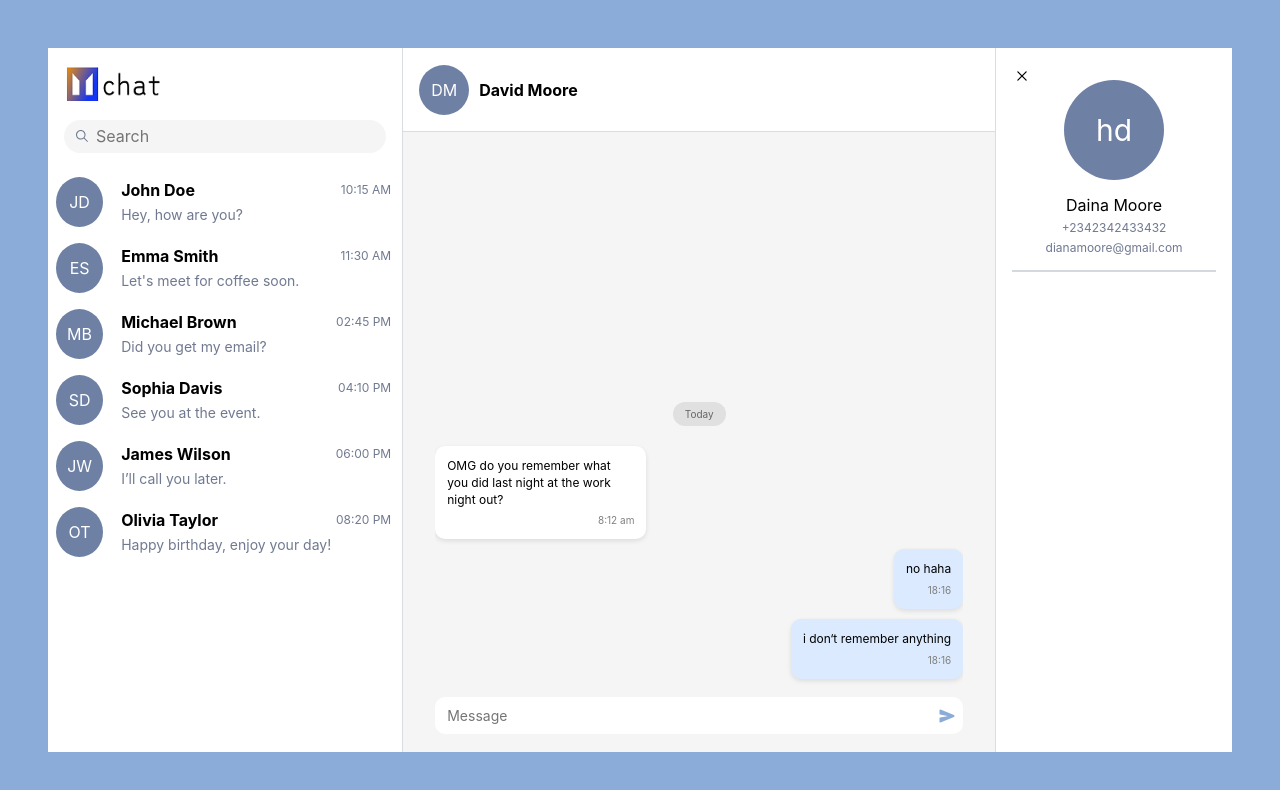
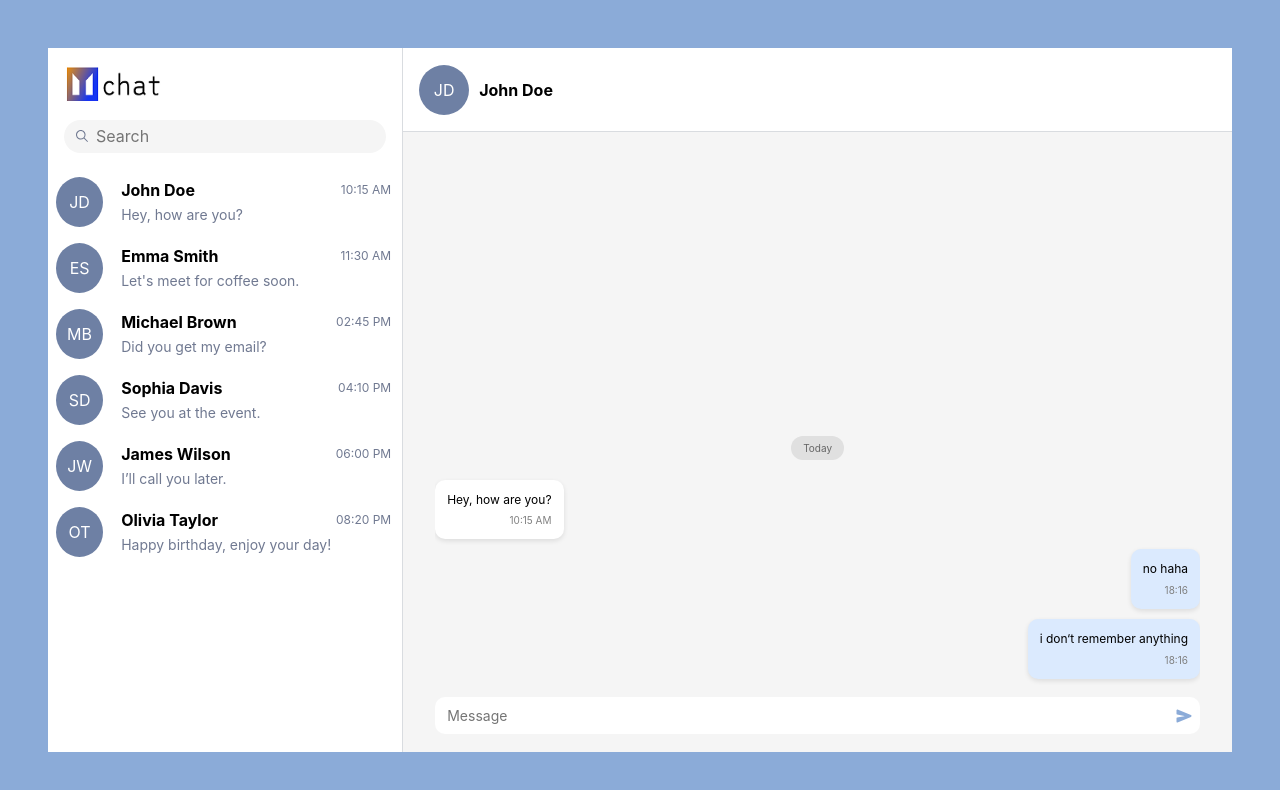
Before and after one commit to SatyamSingh432/team-pumpkin, a React (Vite) app: page / in a window 1280 px wide. Shown: the top 790 px of the page. Built offline with nearby package versions, Linux system fonts and the light colour scheme.

Commit message:
feat: Add functionality

```diff
--- a/src/Layouts/ChatSection.jsx
+++ b/src/Layouts/ChatSection.jsx
@@ -1,12 +1,36 @@
+/* eslint-disable react/prop-types */
 import { IoSend } from "react-icons/io5";
 
 import "../styles/ChatSection.css";
-const ChatSection = () => {
+const ChatSection = ({ individualData, setShowProfile }) => {
+  console.log(individualData);
+  const iconName = (data) => {
+    let arr = data.split(" ");
+    let newArr = new Array(2);
+    for (let ele of arr) {
+      newArr.push(ele[0]);
+    }
+    return newArr.join("");
+  };
   return (
     <div className="chat-sec-container">
       <nav className="chat-sec-nav">
-        <div className="chat-sec-nav-icon">DM</div>
-        <p className="chat-sec-nav-name">David Moore</p>
+        <div
+          className="chat-sec-nav-icon"
+          onClick={() => {
+            setShowProfile(true);
+          }}
+        >
+          {iconName(individualData.name)}
+        </div>
+        <p
+          className="chat-sec-nav-name"
+          onClick={() => {
+            setShowProfile(true);
+          }}
+        >
+          {individualData.name}
+        </p>
       </nav>
       <main className="msg-container">
         {/* ------------------------------------- */}
@@ -15,11 +39,8 @@ const ChatSection = () => {
 
           <div className="message-container left">
             <div className="message-box">
-              <p className="msg-content">
-                OMG do you remember what you did last night at the work night
-                out?
-              </p>
-              <span className="message-time">8:12 am</span>
+              <p className="msg-content">{individualData.message}</p>
+              <span className="message-time">{individualData.time}</span>
             </div>
           </div>
 
--- a/src/Layouts/ProfileView.jsx
+++ b/src/Layouts/ProfileView.jsx
@@ -1,14 +1,20 @@
+/* eslint-disable react/prop-types */
 import { RxCross2 } from "react-icons/rx";
 import "../styles/ProfileView.css";
-const ProfileView = () => {
+const ProfileView = ({ individualData, setShowProfile }) => {
   return (
     <div className="profile-view-container">
-      <RxCross2 className="cross-icon" />
+      <RxCross2
+        className="cross-icon"
+        onClick={() => {
+          setShowProfile(false);
+        }}
+      />
       <div className="profile-view-icon">hd</div>
       <div className="profile-view-info">
-        <div className="profile-view-name">Daina Moore</div>
-        <div className="profile-view-no">+2342342433432</div>
-        <div className="profile-view-email">dianamoore@gmail.com</div>
+        <div className="profile-view-name">{individualData.name}</div>
+        <div className="profile-view-no">{individualData.phone}</div>
+        <div className="profile-view-email">{individualData.email}</div>
       </div>
       <hr className="line" />
     </div>
--- a/src/Layouts/SideBar.jsx
+++ b/src/Layouts/SideBar.jsx
@@ -1,3 +1,4 @@
+/* eslint-disable react/prop-types */
 import ChatBar from "../components/ChatBar";
 import { IoIosSearch } from "react-icons/io";
 
@@ -5,46 +6,7 @@ import logo from "../assets/image66.png";
 
 import "../styles/SideBar.css";
 
-const SideBar = () => {
-  const peopleData = [
-    {
-      id: 1,
-      name: "John Doe",
-      time: "10:15 AM",
-      message: "Hey, how are you?",
-    },
-    {
-      id: 2,
-      name: "Emma Smith",
-      time: "11:30 AM",
-      message: "Let's meet for coffee soon.",
-    },
-    {
-      id: 3,
-      name: "Michael Brown",
-      time: "02:45 PM",
-      message: "Did you get my email?",
-    },
-    {
-      id: 4,
-      name: "Sophia Davis",
-      time: "04:10 PM",
-      message: "See you at the event.",
-    },
-    {
-      id: 5,
-      name: "James Wilson",
-      time: "06:00 PM",
-      message: "I’ll call you later.",
-    },
-    {
-      id: 6,
-      name: "Olivia Taylor",
-      time: "08:20 PM",
-      message: "Happy birthday, enjoy your day!",
-    },
-  ];
-
+const SideBar = ({ peopleData, setIndividualData }) => {
   return (
     <div className="side-bar">
       <div className="sidebar-header-container">
@@ -66,11 +28,13 @@ const SideBar = () => {
         {peopleData.map((data) => {
           return (
             <ChatBar
+              setIndividualData={setIndividualData}
               className="chatbar-hover"
               key={data.id}
               chatName={data.name}
               chatMsg={data.message}
               chatTime={data.time}
+              fullData={data}
             />
           );
         })}
--- a/src/components/ChatBar.jsx
+++ b/src/components/ChatBar.jsx
@@ -1,6 +1,12 @@
 /* eslint-disable react/prop-types */
 import "../styles/ChatBar.css";
-const ChatBar = ({ chatName, chatTime, chatMsg }) => {
+const ChatBar = ({
+  chatName,
+  chatTime,
+  chatMsg,
+  fullData,
+  setIndividualData,
+}) => {
   const iconName = (data) => {
     let arr = data.split(" ");
     let newArr = new Array(2);
@@ -10,7 +16,12 @@ const ChatBar = ({ chatName, chatTime, chatMsg }) => {
     return newArr.join("");
   };
   return (
-    <div className="chatbar-container">
+    <div
+      className="chatbar-container"
+      onClick={() => {
+        setIndividualData(fullData);
+      }}
+    >
       <div className="chatbar-icon">{iconName(chatName)}</div>
       <div className="chatbar-info">
         <div className="chatbar-name-time">
--- a/src/pages/ChatPage.jsx
+++ b/src/pages/ChatPage.jsx
@@ -1,15 +1,78 @@
+import { useState } from "react";
 import SideBar from "../Layouts/SideBar";
 import ChatSection from "../Layouts/ChatSection";
 import ProfileView from "../Layouts/ProfileView";
 
 import "../styles/ChatPage.css";
 const ChatPage = () => {
+  const peopleData = [
+    {
+      id: 1,
+      name: "John Doe",
+      time: "10:15 AM",
+      message: "Hey, how are you?",
+      email: "john.doe@example.com",
+      phone: "+1 123-456-7890",
+    },
+    {
+      id: 2,
+      name: "Emma Smith",
+      time: "11:30 AM",
+      message: "Let's meet for coffee soon.",
+      email: "emma.smith@example.com",
+      phone: "+1 234-567-8901",
+    },
+    {
+      id: 3,
+      name: "Michael Brown",
+      time: "02:45 PM",
+      message: "Did you get my email?",
+      email: "michael.brown@example.com",
+      phone: "+1 345-678-9012",
+    },
+    {
+      id: 4,
+      name: "Sophia Davis",
+      time: "04:10 PM",
+      message: "See you at the event.",
+      email: "sophia.davis@example.com",
+      phone: "+1 456-789-0123",
+    },
+    {
+      id: 5,
+      name: "James Wilson",
+      time: "06:00 PM",
+      message: "I’ll call you later.",
+      email: "james.wilson@example.com",
+      phone: "+1 567-890-1234",
+    },
+    {
+      id: 6,
+      name: "Olivia Taylor",
+      time: "08:20 PM",
+      message: "Happy birthday, enjoy your day!",
+      email: "olivia.taylor@example.com",
+      phone: "+1 678-901-2345",
+    },
+  ];
+  const [showProfile, setShowProfile] = useState(false);
+
+  const [openChat, setOpenChat] = useState(peopleData[0]);
+  console.log(openChat);
   return (
     <div className="chat-page-container">
       <div className="chat-page-child-container">
-        <SideBar />
-        <ChatSection />
-        <ProfileView />
+        <SideBar peopleData={peopleData} setIndividualData={setOpenChat} />
+        <ChatSection
+          individualData={openChat}
+          setShowProfile={setShowProfile}
+        />
+        {showProfile && (
+          <ProfileView
+            individualData={openChat}
+            setShowProfile={setShowProfile}
+          />
+        )}
       </div>
     </div>
   );
--- a/src/styles/ChatSection.css
+++ b/src/styles/ChatSection.css
@@ -13,6 +13,7 @@
 }
 
 .chat-sec-nav-icon {
+  cursor: pointer;
   width: 50px;
   height: 50px;
   background-color: rgba(110, 128, 164, 1);
@@ -26,6 +27,7 @@
 
 .chat-sec-nav-name {
   font-weight: bold;
+  cursor: pointer;
 }
 
 .msg-container {
```
